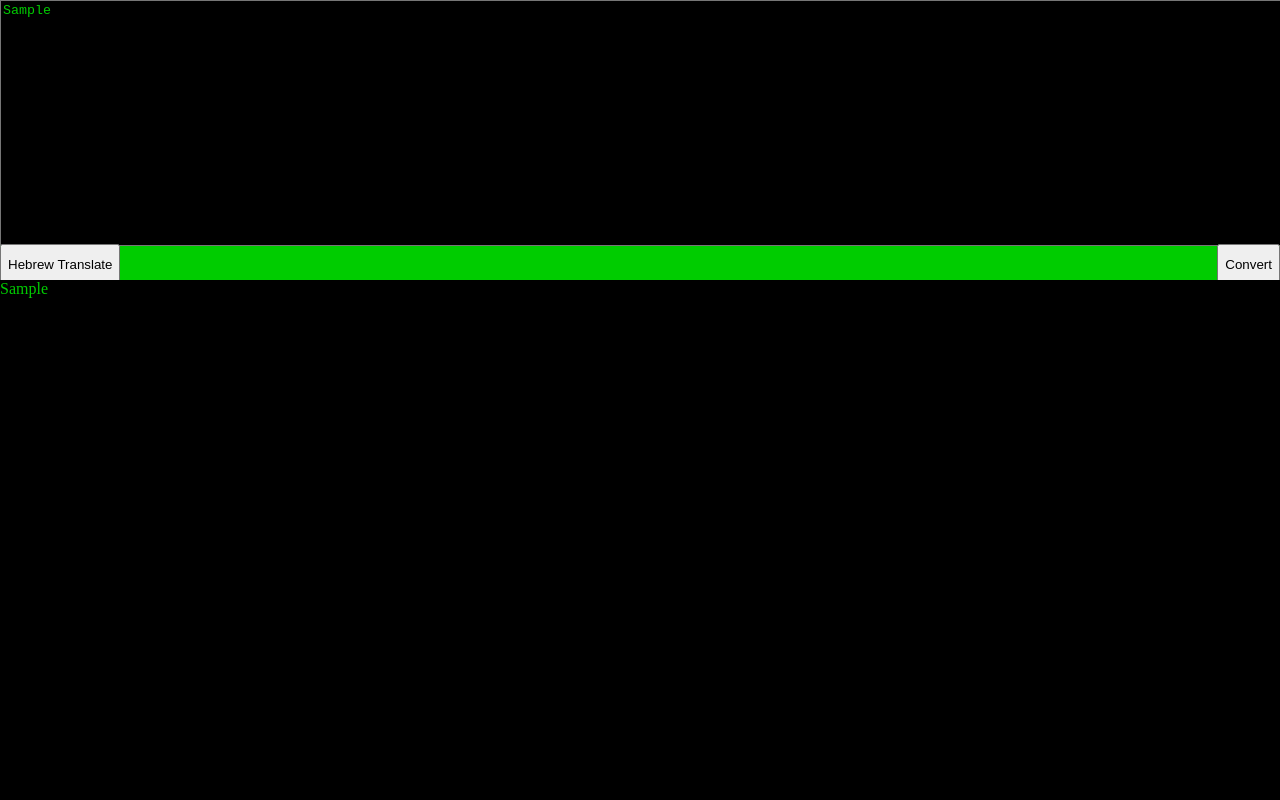
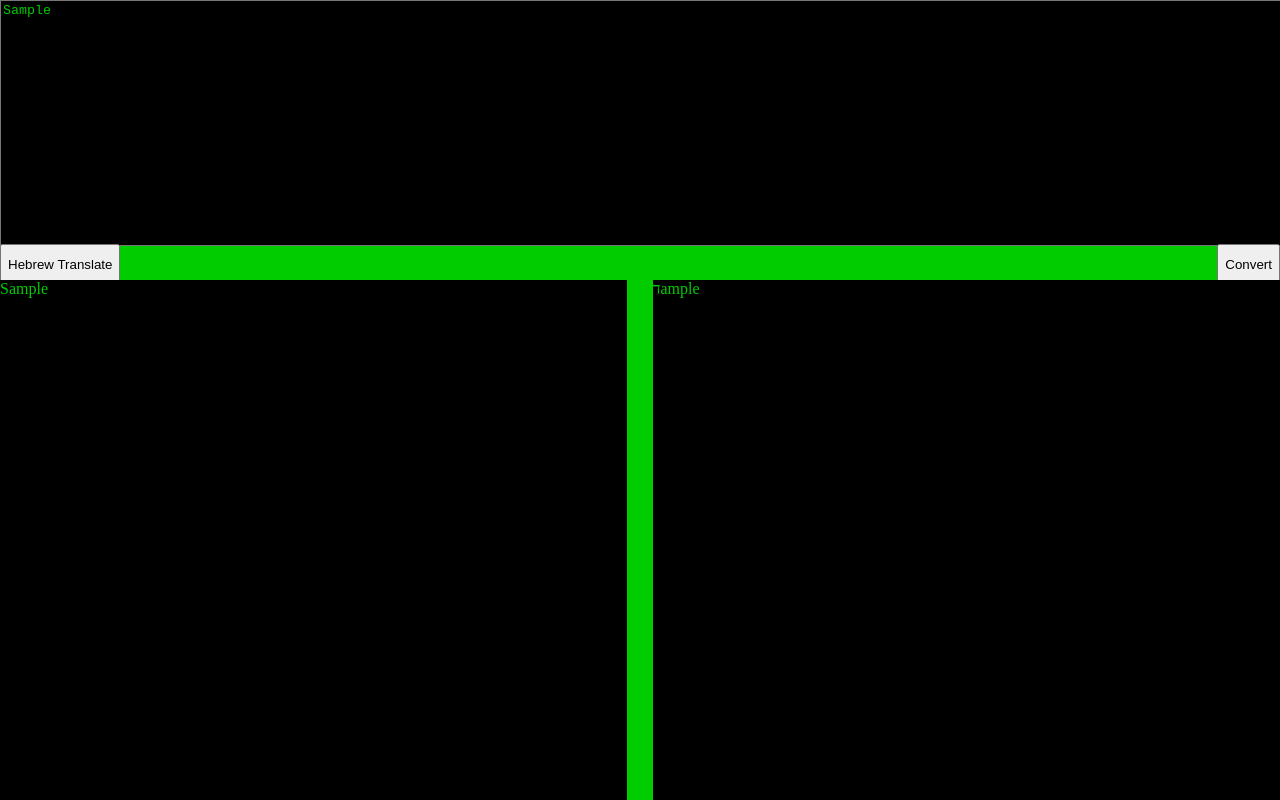
Before and after one commit to YouthsSpy/StirlitzTranslate, a plain HTML site: page index.html in a window 1280 px wide. Both pictures are taken after typing "Sample" into the empty fields and a click on the button "Convert". Drawn offline with Linux system fonts and the light colour scheme.

Commit message:
Update index.html

```diff
--- a/index.html
+++ b/index.html
@@ -19,26 +19,21 @@
         return result;
       }
       function Convert(){
-        var result = el("taGet").value;
+        var result;
 
+        result = el("taGet").value;
         result = Read(result);
+        el("result").innerHTML = result;
 
-        el("result").innerHTML = result;
-      }
-      function DoTranslate(){
-        var result = el("taGet").value;
-
+        result = el("taGet").value;
         var charsHe = "קראטוןםפשדגכעיחלךףזסבהנמצת";
         var charsEn = "ERTYUIOPASDFGHJKL;ZXCVBNM,";
-
         for(var i = 0; i < charsEn.length; i++){
           console.log(i + " , " + charsEn[i] + " , " + charsHe[i]);
           result = replaceAll(result, charsEn[i], charsHe[i]);
         }
-
         result = Read(result);
-
-        el("result").innerHTML = result;
+        el("resultHe").innerHTML = result;
       }
       function replaceAll(str, get, set) {
         return str.replace(new RegExp(get, 'g'), set);
@@ -63,7 +58,17 @@
         position: absolute;
         left: 0;
         top: 35%;
-        width:100%;
+        width:49%;
+        height:65%;
+        background-color: #000000;
+        color: #00cc00;
+        overflow-y: scroll;
+      }
+      #resultHe{
+        position: absolute;
+        left: 51%;
+        top: 35%;
+        width:50%;
         height:65%;
         background-color: #000000;
         color: #00cc00;
@@ -88,5 +93,6 @@
     <button id="btnConvert" onclick="Convert();">Convert</button>
     <button id="btnToHe" onclick="DoTranslate();">Hebrew Translate</button>
     <div id="result"></div>
+    <div id="resultHe"></div>
   </body>
 </html>
```
